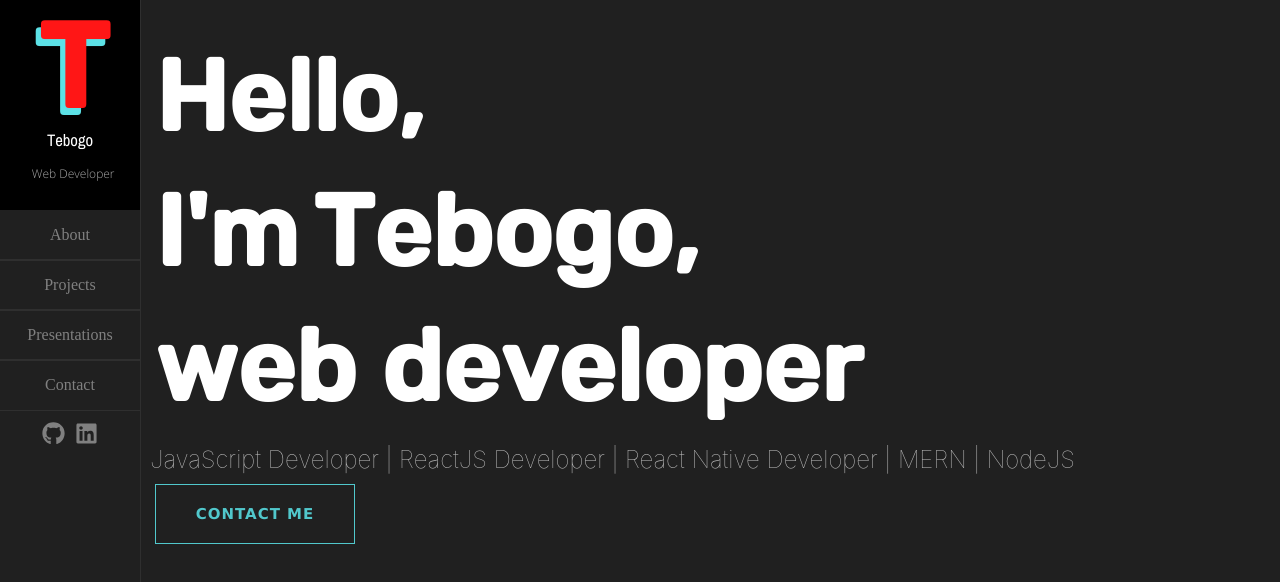
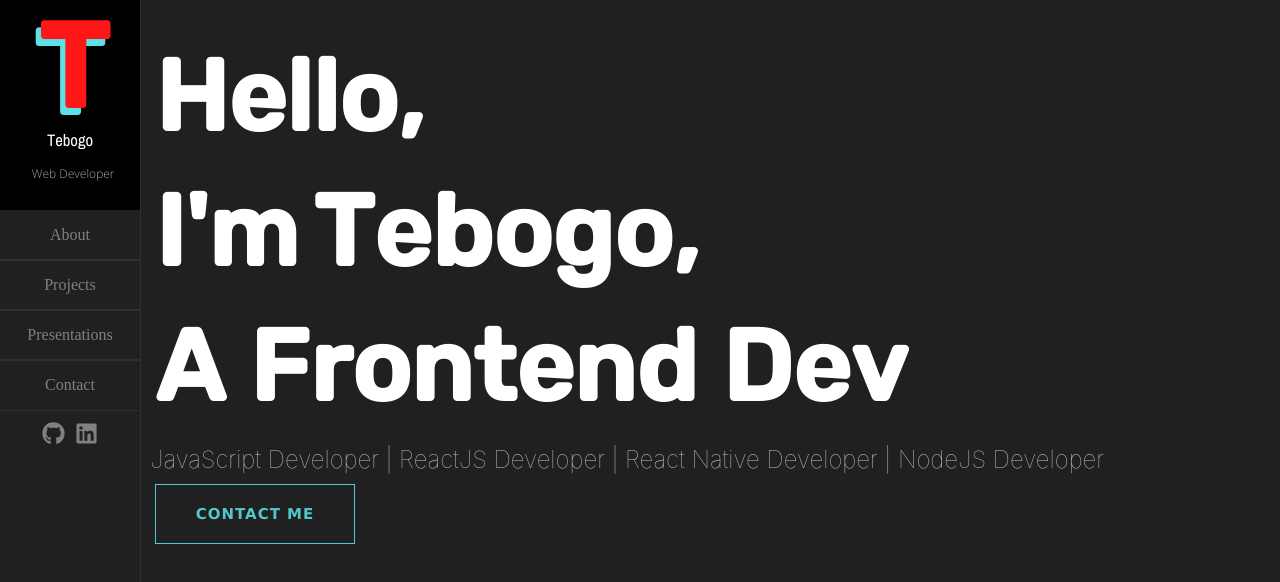
Before and after one commit to Tebogo11/NewPortfolio, a React (Create React App) app: page / in a window 1280 px wide. Shown: the top 582 px of the page. Built offline with nearby package versions, Linux system fonts and the light colour scheme; no server answers.

Commit message:
missing word

```diff
--- a/src/pages/Home.js
+++ b/src/pages/Home.js
@@ -17,12 +17,12 @@ const Home = () => {
       </TitleH1>
       <TitleH1>
         <div style={{ display: "flex", flexDirection: "row" }}>
-          <Blast string="web developer" color="white" />
+          <Blast string="A Frontend Dev" color="white" />
         </div>
       </TitleH1>
       <SubTitle>
-        JavaScript Developer | ReactJS Developer | React Native Developer | MERN
-        | NodeJS
+        JavaScript Developer | ReactJS Developer | React Native Developer |
+        NodeJS Developer
       </SubTitle>
       <NavLink to="/contact" style={{ marginLeft: "15px" }}>
         <Button title="Contact Me" />
```
